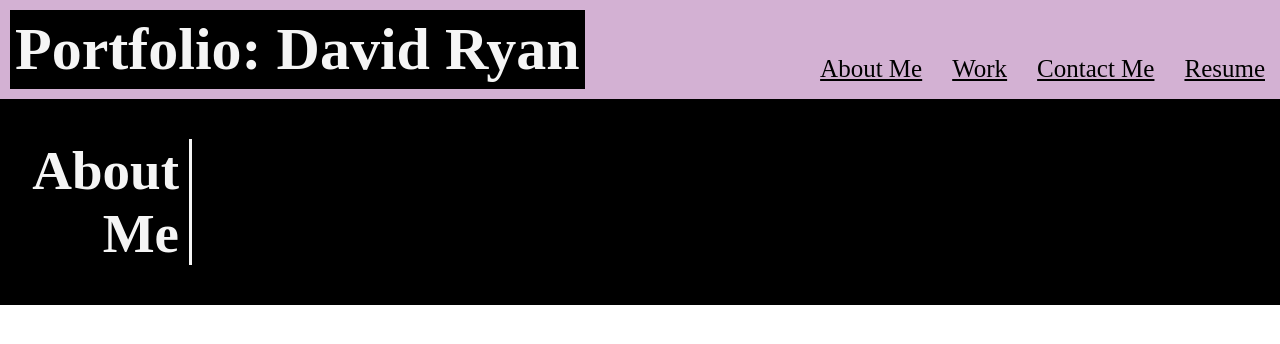
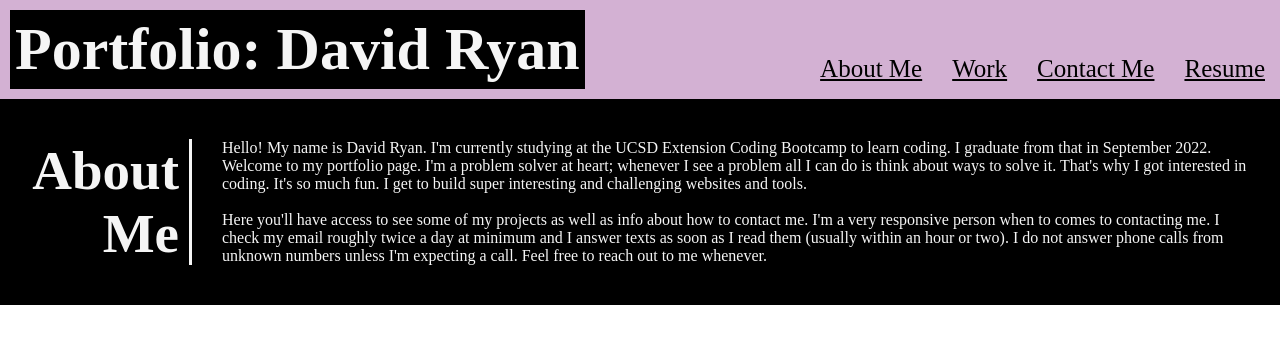
Before and after one commit to Kadika38/Portfolio-David-Ryan, a React (Create React App) app: page / in a window 1280 px wide. Shown: the top 344 px of the page. Built offline with nearby package versions, Linux system fonts and the light colour scheme.

Commit message:
finished about me section

```diff
--- a/src/components/AboutMe.js
+++ b/src/components/AboutMe.js
@@ -18,6 +18,11 @@ const styles = {
         paddingRight: 10,
         borderRightStyle: 'solid',
         width: '15%',
+    },
+    main: {
+      width: '85%',
+      padding: '0px 30px',
+      color: colors.frost,
     }
 }
 
@@ -27,6 +32,15 @@ function AboutMe() {
       <div style={styles.bigSideWords}>
         About Me
       </div>
+      <div style={styles.main}>
+            <p>
+                Hello!  My name is David Ryan.  I'm currently studying at the UCSD Extension Coding Bootcamp to learn coding.  I graduate from that in September 2022.  Welcome to my portfolio page.  I'm a problem solver at heart; whenever I see a problem all I can do is think about ways to solve it.  That's why I got interested in coding.  It's so much fun.  I get to build super interesting and challenging websites and tools.
+            </p>
+            <br></br>
+            <p>
+                Here you'll have access to see some of my projects as well as info about how to contact me.  I'm a very responsive person when to comes to contacting me.  I check my email roughly twice a day at minimum and I answer texts as soon as I read them (usually within an hour or two).  I do not answer phone calls from unknown numbers unless I'm expecting a call.  Feel free to reach out to me whenever.
+            </p>
+        </div>
     </section>
   );
 }
```
